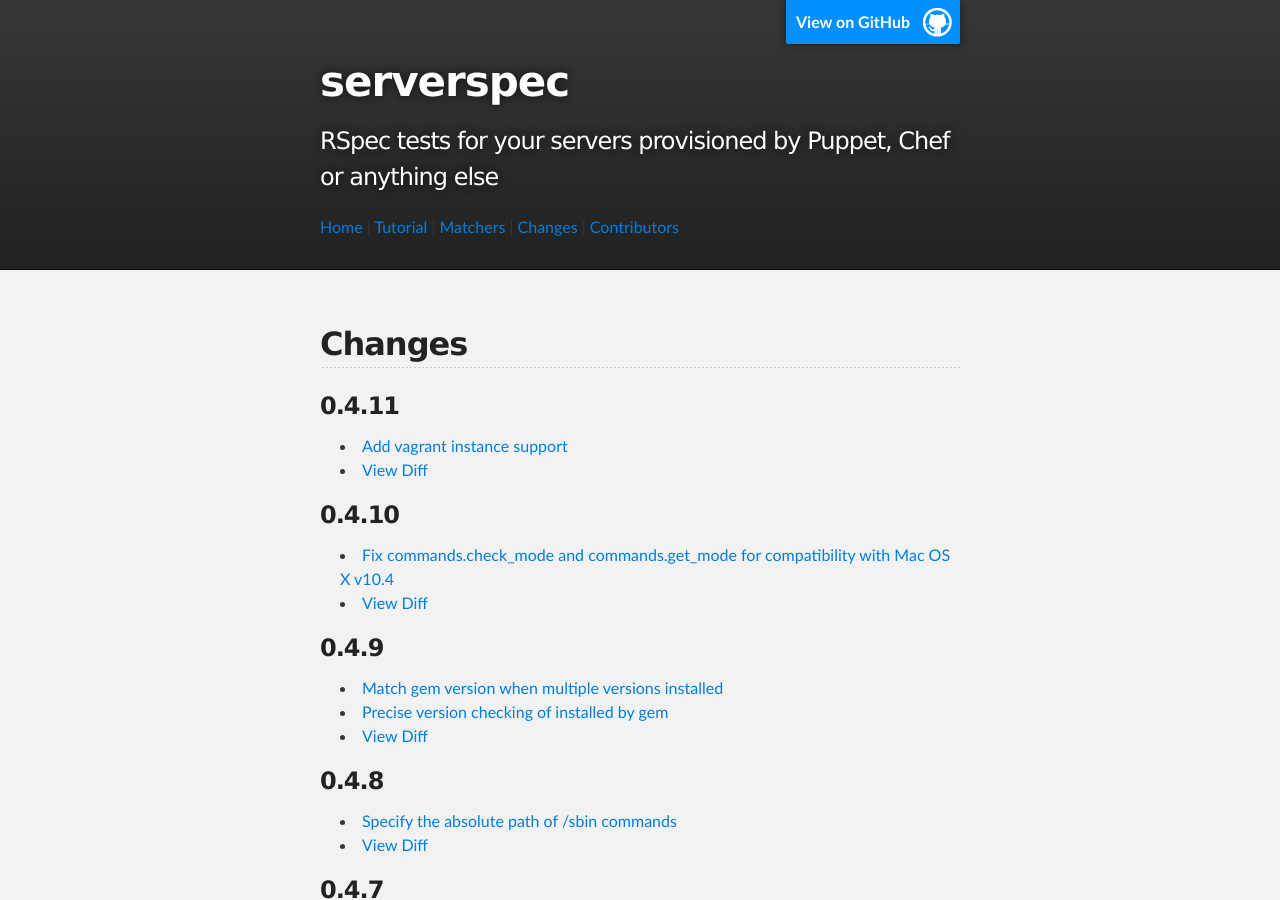
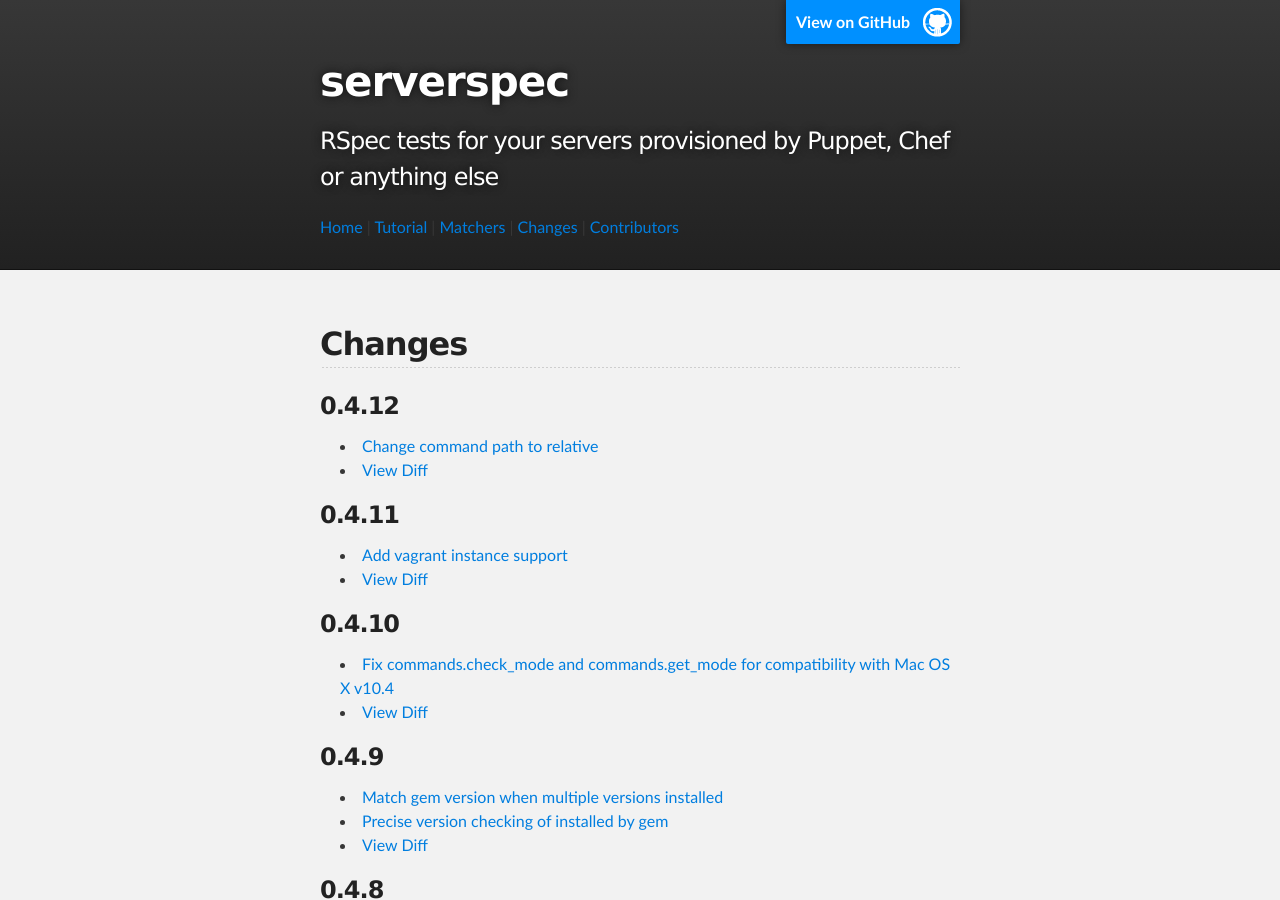
Before and after one commit to serverspec/serverspec.github.io, a Jekyll site: the page built from changes.md, in a window 1280 px wide and 900 px high. Built offline with Jekyll 4.4.1, drawn with Linux system fonts in a browser that asks for light colours; Markdown is read by kramdown in place of the engine named in the settings.

Commit message:
Add changes of v0.4.12

```diff
--- a/changes.md
+++ b/changes.md
@@ -4,6 +4,11 @@ title: changes
 ---
 
 ## Changes
+
+### 0.4.12
+
+ * [Change command path to relative](https://github.com/mizzy/serverspec/pull/129)
+ * [View Diff](https://github.com/mizzy/serverspec/compare/v0.4.11...v0.4.12)
 
 ### 0.4.11
 
```
